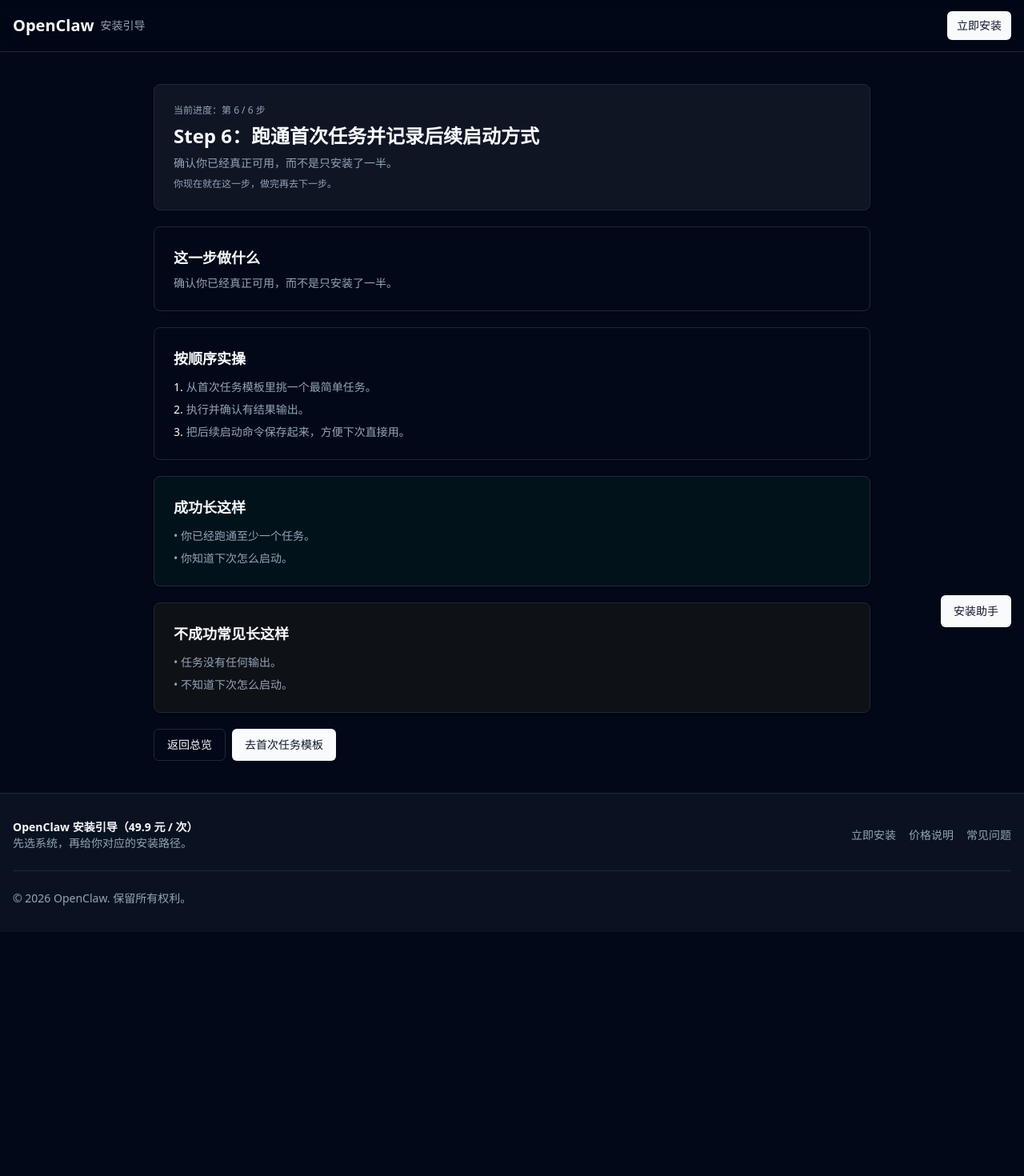
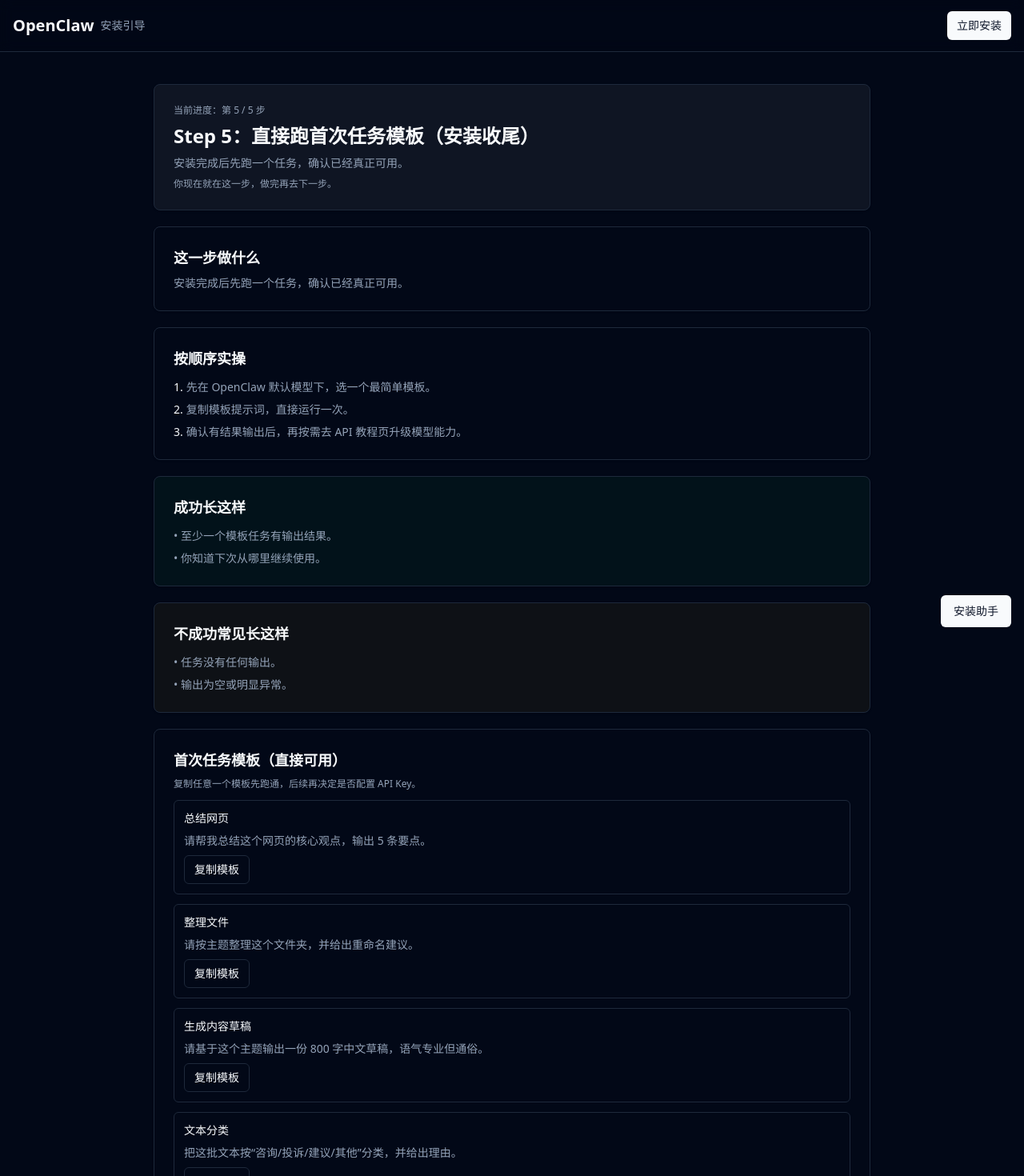
Before and after one commit to 15564412316-blip/openclaw-beginner-site, a Next.js app: page /install/first-task in a window 1280 px wide. Shown: the top 1470 px of the page at 80% size. Before the commit the page ends 1165 px from the top, so only its background shows below. Built offline with nearby package versions, Linux system fonts and the light colour scheme.

Commit message:
Remove mandatory API step and inline task templates in final step

```diff
--- a/src/app/api-key/page.tsx
+++ b/src/app/api-key/page.tsx
@@ -9,7 +9,7 @@
         <div>
           <h1 className="text-3xl font-bold mb-2">模型接入配置（API Key）</h1>
           <p className="text-muted-foreground">
-            这一步发生在安装成功之后。没有 API Key，OpenClaw 不能真正调用模型。
+            这是安装后的进阶配置，不是核心安装必做步骤。需要更强模型能力时再配置即可。
           </p>
         </div>
 
--- a/src/app/first-task/page.tsx
+++ b/src/app/first-task/page.tsx
@@ -1,59 +1,5 @@
-import { Card, CardContent } from "@/components/ui/card";
-import { Button } from "@/components/ui/button";
-import Link from "next/link";
-
-const templates = [
-  {
-    title: "总结网页",
-    prompt: "请帮我总结这个网页的核心观点，输出 5 条要点。",
-  },
-  {
-    title: "整理文件",
-    prompt: "请按主题整理这个文件夹，并给出重命名建议。",
-  },
-  {
-    title: "生成内容草稿",
-    prompt: "请基于这个主题输出一份 800 字中文草稿，语气专业但通俗。",
-  },
-  {
-    title: "文本分类",
-    prompt: "把这批文本按“咨询/投诉/建议/其他”分类，并给出理由。",
-  },
-  {
-    title: "文档转结构化表格",
-    prompt: "把文档中的关键信息提取成表格字段：标题、时间、负责人、动作项。",
-  },
-];
+import { redirect } from "next/navigation";
 
 export default function FirstTaskPage() {
-  return (
-    <div className="min-h-screen py-12 px-4">
-      <div className="max-w-4xl mx-auto">
-        <h1 className="text-3xl font-bold mb-2">首次任务模板</h1>
-        <p className="text-muted-foreground mb-8">
-          安装完成后先跑一个最简单的任务，确认你已经真正可用。
-        </p>
-
-        <div className="grid grid-cols-1 md:grid-cols-2 gap-4 mb-8">
-          {templates.map((tpl) => (
-            <Card key={tpl.title} className="border-border/50">
-              <CardContent className="p-5">
-                <h2 className="text-lg font-semibold mb-2">{tpl.title}</h2>
-                <p className="text-sm text-muted-foreground">{tpl.prompt}</p>
-              </CardContent>
-            </Card>
-          ))}
-        </div>
-
-        <div className="flex flex-wrap gap-2">
-          <Button asChild>
-            <Link href="/install/aftercare">我已完成首次任务</Link>
-          </Button>
-          <Button asChild variant="outline">
-            <Link href="/install">返回安装总览</Link>
-          </Button>
-        </div>
-      </div>
-    </div>
-  );
+  redirect("/install/first-task");
 }
--- a/src/app/install/page.tsx
+++ b/src/app/install/page.tsx
@@ -10,7 +10,7 @@
         <div className="mb-8">
           <h1 className="text-3xl font-bold mb-2">Windows 安装总览（简化版）</h1>
           <p className="text-muted-foreground">
-            一共 6 步。每一步都只有：怎么做、复制命令、成功/失败对比、下一步。
+            一共 {INSTALL_STEPS.length} 步。每一步都只有：怎么做、复制命令、成功/失败对比、下一步。
           </p>
         </div>
 
--- a/src/components/install/InstallStepTemplate.tsx
+++ b/src/components/install/InstallStepTemplate.tsx
@@ -114,6 +114,28 @@
           </CardContent>
         </Card>
 
+        {step.taskTemplates && step.taskTemplates.length > 0 ? (
+          <Card className="border-border/50">
+            <CardContent className="p-6">
+              <h2 className="text-lg font-semibold mb-2">首次任务模板（直接可用）</h2>
+              <p className="text-xs text-muted-foreground mb-3">
+                复制任意一个模板先跑通，后续再决定是否配置 API Key。
+              </p>
+              <div className="space-y-3">
+                {step.taskTemplates.map((tpl) => (
+                  <div key={tpl.title} className="rounded-md border p-3">
+                    <p className="font-medium text-sm mb-2">{tpl.title}</p>
+                    <p className="text-sm text-muted-foreground mb-2">{tpl.prompt}</p>
+                    <Button size="sm" variant="outline" onClick={() => copyCmd(tpl.prompt)}>
+                      {copiedCommand === tpl.prompt ? "已复制" : "复制模板"}
+                    </Button>
+                  </div>
+                ))}
+              </div>
+            </CardContent>
+          </Card>
+        ) : null}
+
         <div className="flex flex-wrap gap-2">
           <Button asChild variant="outline">
             <Link href="/install">返回总览</Link>
@@ -124,7 +146,7 @@
             </Button>
           ) : (
             <Button asChild>
-              <Link href="/first-task">去首次任务模板</Link>
+              <Link href="/install">完成安装流程</Link>
             </Button>
           )}
         </div>
--- a/src/lib/installSteps.ts
+++ b/src/lib/installSteps.ts
@@ -10,6 +10,7 @@
   commands?: string[];
   successSignals: string[];
   failSignals: string[];
+  taskTemplates?: { title: string; prompt: string }[];
   nextSlug?: string;
 };
 
@@ -87,36 +88,28 @@
     ],
     successSignals: ["npm install 执行完成且没有中断错误。", "目录中已出现 node_modules。"],
     failSignals: ["git clone 失败。", "npm install 报错并停止。"],
-    nextSlug: "api-setup",
-  },
-  {
-    slug: "api-setup",
-    shortTitle: "配置 API Key",
-    title: "Step 5：配置 Provider / API Key",
-    goal: "让 OpenClaw 具备调用模型的能力。",
-    why: "没有 Key，OpenClaw 无法真正跑任务。",
-    actions: [
-      "先去模型平台申请 API Key。",
-      "按 API 配置页说明写入配置。",
-      "完成后回到终端做一次简单测试。",
-    ],
-    successSignals: ["配置保存成功。", "测试调用返回正常结果。"],
-    failSignals: ["认证失败/Key 无效。", "调用超时或没有返回。"],
     nextSlug: "first-task",
   },
   {
     slug: "first-task",
-    shortTitle: "首次任务 + 启动",
-    title: "Step 6：跑通首次任务并记录后续启动方式",
-    goal: "确认你已经真正可用，而不是只安装了一半。",
-    why: "能跑出结果，才算交付完成。",
+    shortTitle: "首次任务模板",
+    title: "Step 5：直接跑首次任务模板（安装收尾）",
+    goal: "安装完成后先跑一个任务，确认已经真正可用。",
+    why: "先跑通再优化。API Key 教程可后续按需配置，不作为必须步骤。",
     actions: [
-      "从首次任务模板里挑一个最简单任务。",
-      "执行并确认有结果输出。",
-      "把后续启动命令保存起来，方便下次直接用。",
+      "先在 OpenClaw 默认模型下，选一个最简单模板。",
+      "复制模板提示词，直接运行一次。",
+      "确认有结果输出后，再按需去 API 教程页升级模型能力。",
     ],
-    successSignals: ["你已经跑通至少一个任务。", "你知道下次怎么启动。"],
-    failSignals: ["任务没有任何输出。", "不知道下次怎么启动。"],
+    successSignals: ["至少一个模板任务有输出结果。", "你知道下次从哪里继续使用。"],
+    failSignals: ["任务没有任何输出。", "输出为空或明显异常。"],
+    taskTemplates: [
+      { title: "总结网页", prompt: "请帮我总结这个网页的核心观点，输出 5 条要点。" },
+      { title: "整理文件", prompt: "请按主题整理这个文件夹，并给出重命名建议。" },
+      { title: "生成内容草稿", prompt: "请基于这个主题输出一份 800 字中文草稿，语气专业但通俗。" },
+      { title: "文本分类", prompt: "把这批文本按“咨询/投诉/建议/其他”分类，并给出理由。" },
+      { title: "文档转结构化表格", prompt: "把文档中的关键信息提取成表格字段：标题、时间、负责人、动作项。" },
+    ],
   },
 ];
 
```
